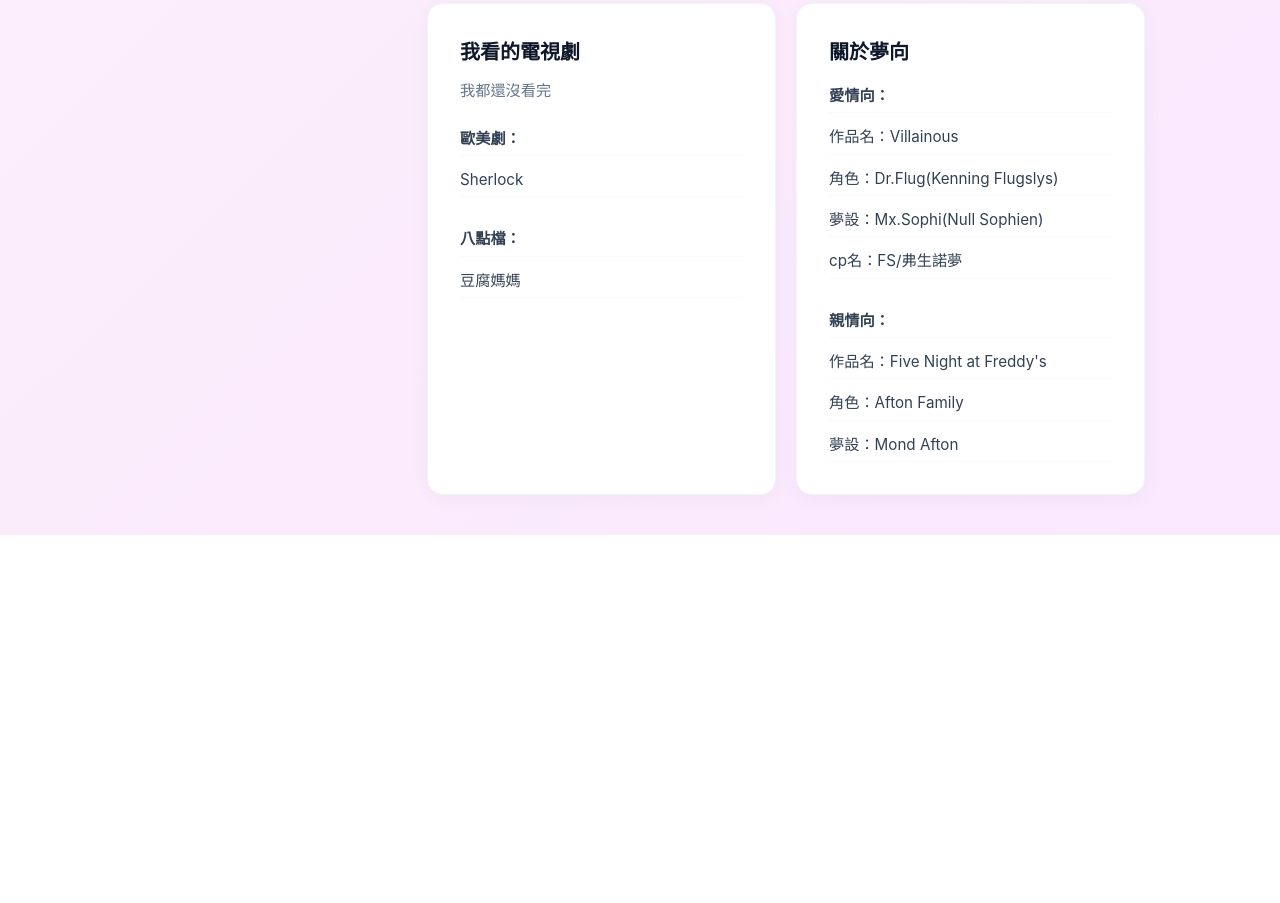
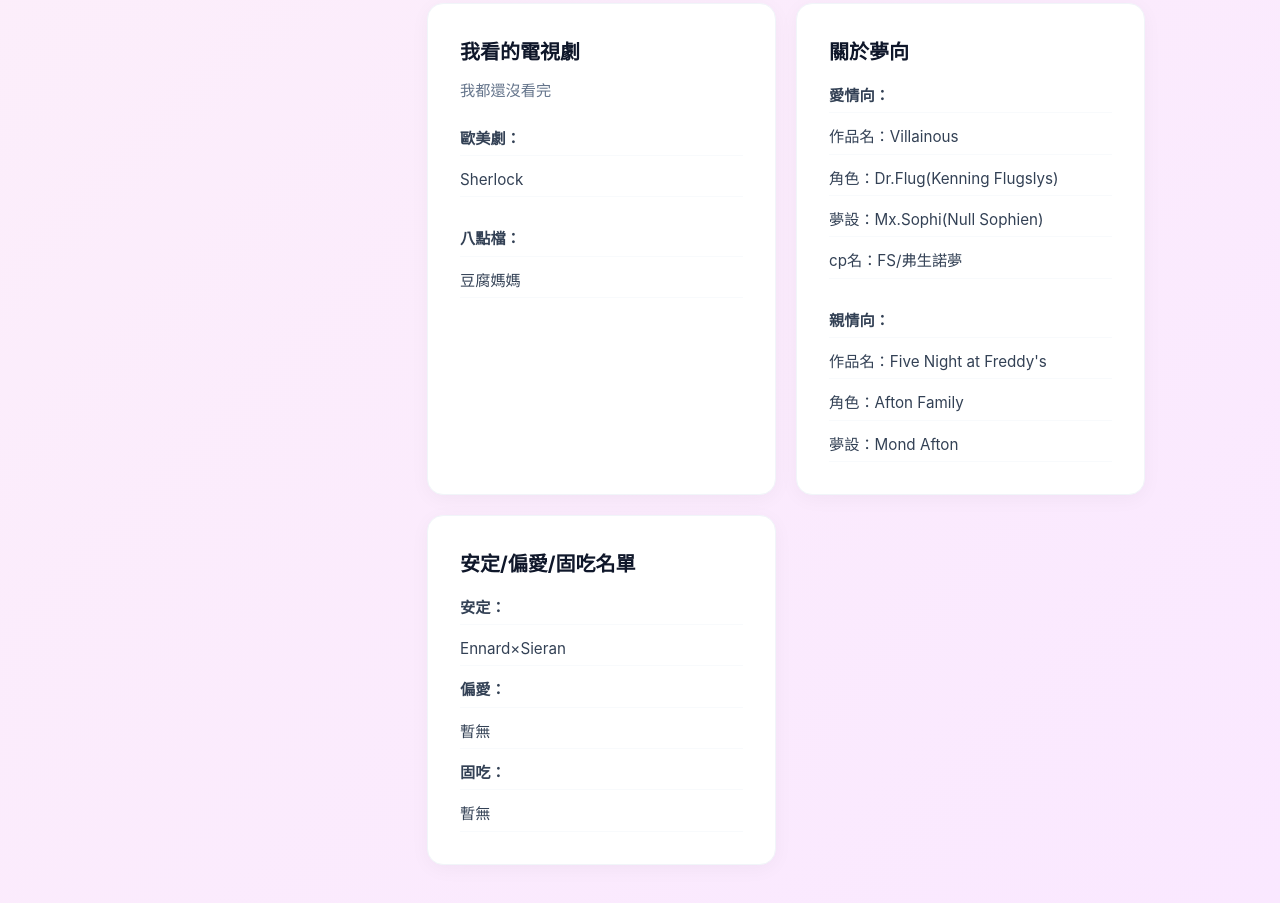
Before and after one commit to MondAfton/mondafton-Page, a plain HTML site: page about.html in a window 1280 px wide. Shown: the part 1407-2310 px from the top of the page. Before the commit the page ends 1942 px from the top, so only its background shows below. Drawn offline with Linux system fonts and the light colour scheme.

Commit message:
Update about.html

```diff
--- a/about.html
+++ b/about.html
@@ -137,6 +137,19 @@
                     </ul>
                 </div>
 
+                <!-- 卡片7：安定 -->
+                <div class="topic-card">
+                    <h3>安定/偏愛/固吃名單</h3>
+                    <ul class="game-list">
+                        <li><strong>安定：</strong></li>
+                        <li>Ennard×Sieran</li>
+                        <li><strong>偏愛：</strong></li>
+                        <li>暫無</li>
+                        <li><strong>固吃：</strong></li>
+                        <li>暫無</li>
+                    </ul>
+                </div>
+
             </div>
         </main>
 
```
